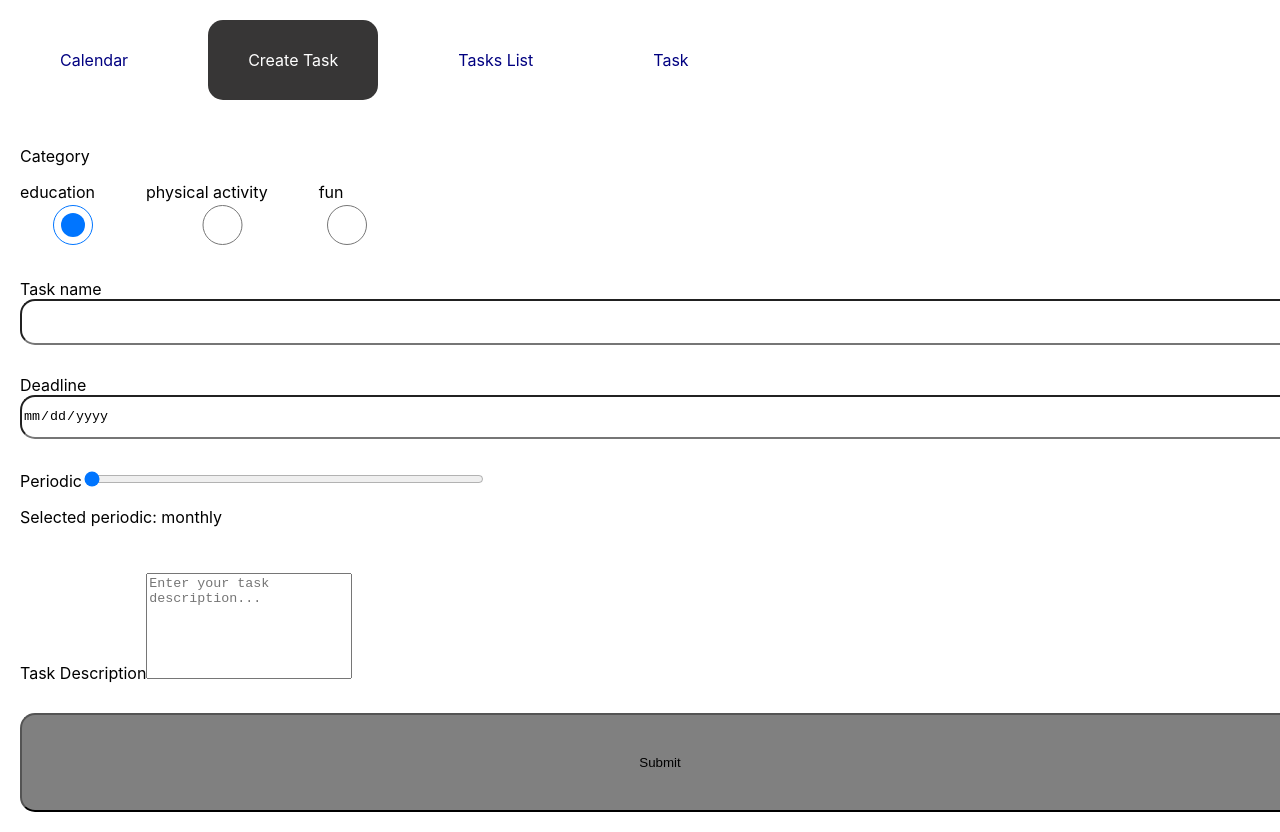
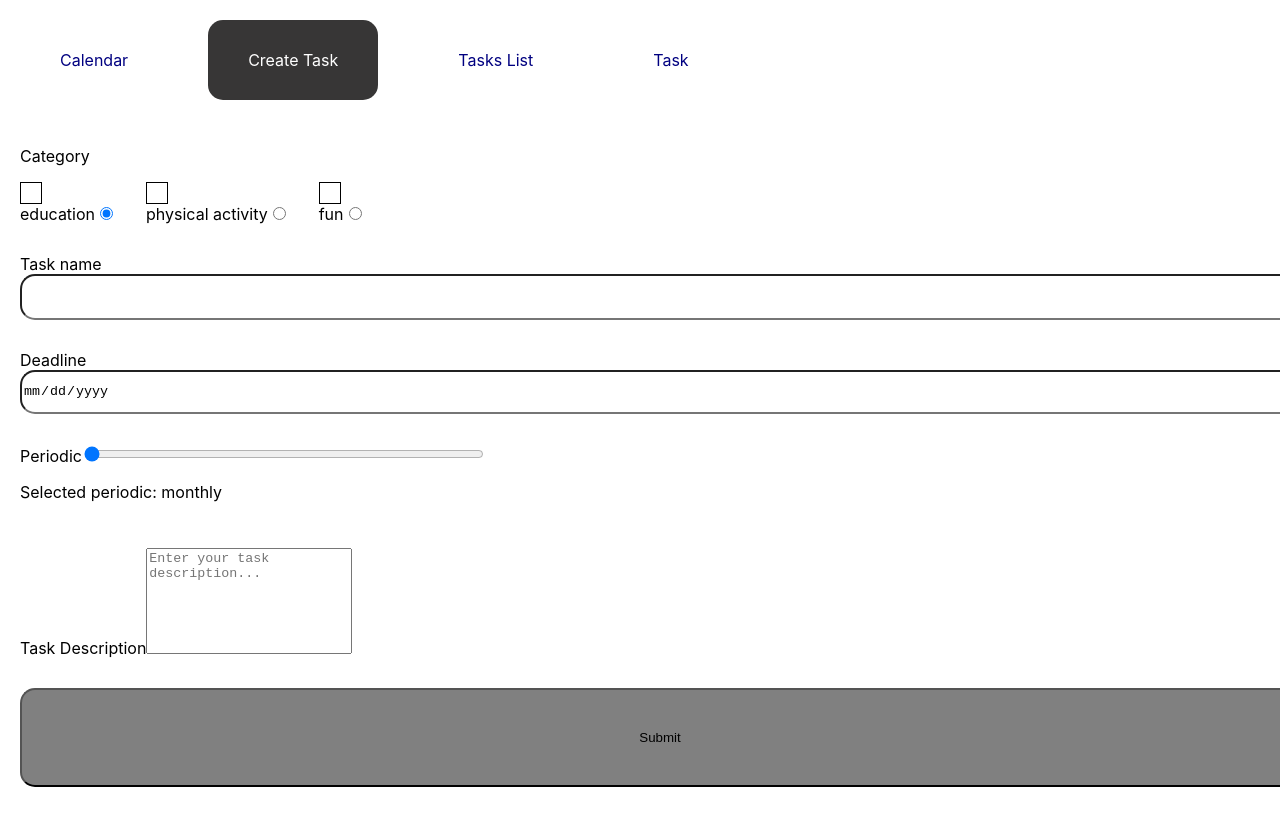
Before and after one commit to ValentynaJasochka/Daily-Tasks, a React (Create React App) app: page /Daily-Tasks/task-creator in a window 1280 px wide. Shown: the top 832 px of the page. After the commit the page ends 807 px from the top, so only its background shows below. Built offline with nearby package versions, Linux system fonts and the light colour scheme.

Commit message:
form styling

```diff
--- a/src/components/TaskForm/TaskForm.jsx
+++ b/src/components/TaskForm/TaskForm.jsx
@@ -2,7 +2,9 @@ import {
   BTN,
   Form,
   Input,
+  RadioBtn,
   RadioBtnContainer,
+  RadioInput,
   RangeInput,
   TaskDescription,
 } from './TaskForm.styled';
@@ -87,36 +89,36 @@ export const TaskForm = () => {
           <div>
             <p> Category</p>
             <RadioBtnContainer>
-              <label>
+              <RadioBtn>
                 education
-                <Input
+                <RadioInput
                   type="radio"
                   name="category"
                   value="education"
                   onChange={handleCategory}
                   checked={category === 'education'}
                 />
-              </label>
-              <label>
+              </RadioBtn>
+              <RadioBtn>
                 physical activity
-                <Input
+                <RadioInput
                   type="radio"
                   name="category"
                   value="physical activity"
                   onChange={handleCategory}
                   checked={category === 'physical activity'}
                 />
-              </label>
-              <label>
+              </RadioBtn>
+              <RadioBtn>
                 fun
-                <Input
+                <RadioInput
                   type="radio"
                   name="category"
                   value="fun"
                   onChange={handleCategory}
                   checked={category === 'fun'}
                 />
-              </label>
+              </RadioBtn>
             </RadioBtnContainer>
           </div>
 
--- a/src/components/TaskForm/TaskForm.styled.jsx
+++ b/src/components/TaskForm/TaskForm.styled.jsx
@@ -28,3 +28,19 @@ export const TaskDescription = styled.textarea`
   width: 200px;
   height: 100px;
 `
+export const RadioBtn= styled.label`
+  &::before{
+    content: '';
+    display: block;
+    width: 20px;
+    height: 20px;
+    border: 1px solid black;
+  }
+  /* &>RadioInput:checked{
+  background-color: blue;} */
+`
+export const RadioInput = styled.input`
+:checked.label &{
+  background-color: #ff00b7;
+}
+`
--- a/src/components/TaskItem/TaskItem.jsx
+++ b/src/components/TaskItem/TaskItem.jsx
@@ -1,7 +1,7 @@
 import { Task } from "./TaskItem.styled";
 
 export const TaskItem=({props}) =>{
-  const {  taskName, taskDescription, periodic, deadline, completed, category } = props;
+  const {  taskName, taskDescription, periodic, deadline, category } = props;
 
 
   return(<Task>
```
